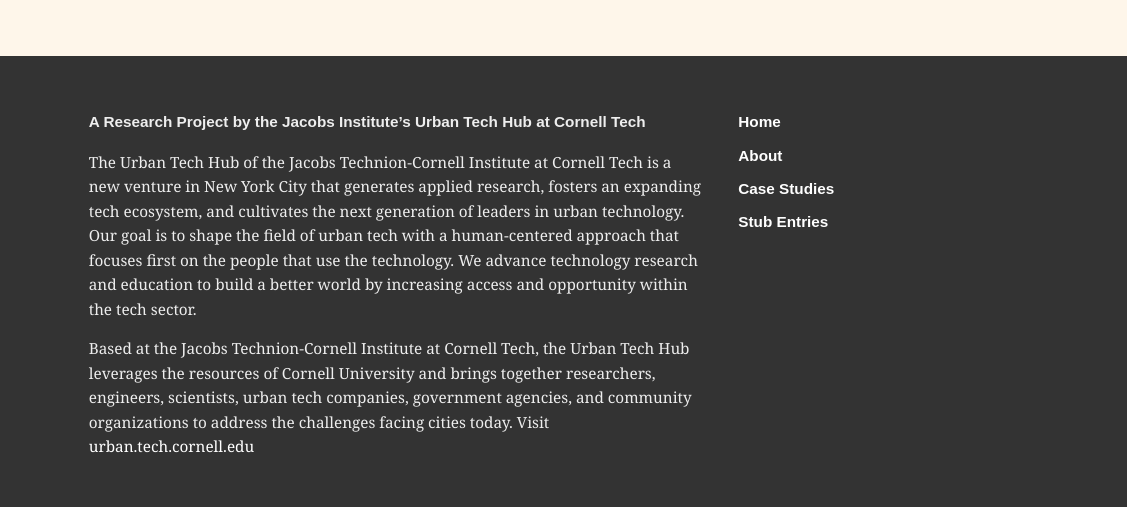
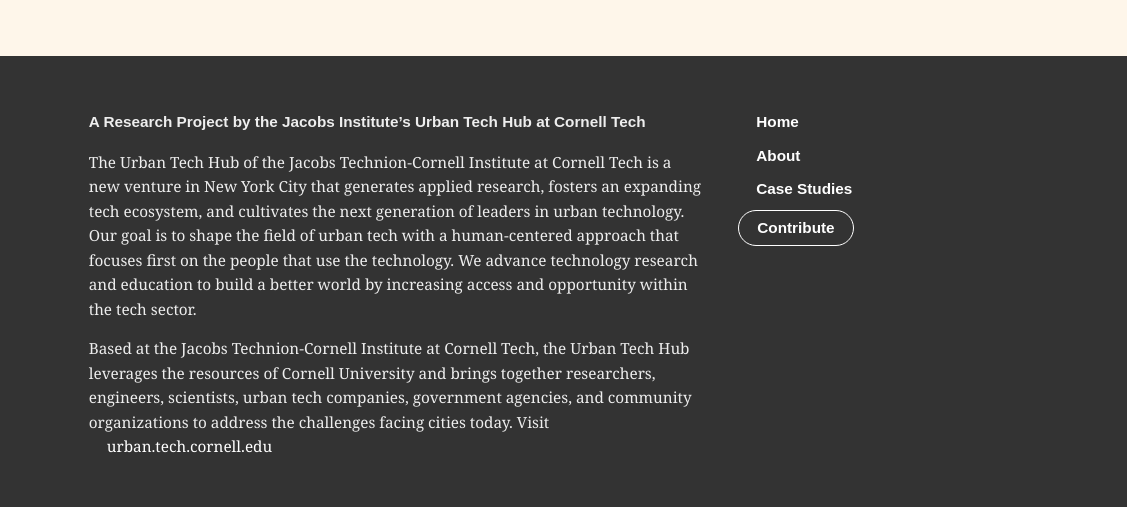
Before and after one commit to Cornell-Tech-Urban-Tech-Hub/atlas-of-urban-tech-gatsby, a Gatsby site: page / in a window 1280 px wide. Shown: the part 1967-2474 px from the top of the page, 153-1280 px from the left. Built offline with nearby package versions, Linux system fonts and the light colour scheme; Gatsby itself is replaced by a stand-in of ours; some packages are replaced by stand-ins of ours.

Commit message:
Update footer.js

```diff
--- a/src/components/footer.js
+++ b/src/components/footer.js
@@ -27,8 +27,26 @@
 
   a:link,
   a:visited {
+    padding: 0rem 1rem;
     color: #fff;
     text-decoration: none;
+  }
+
+  a.footer-button {
+    font-family: "din-2014", sans-serif;
+    padding: 0.25rem 1rem;
+    text-decoration: none;
+    border-radius: 1rem;
+    display: inline-block;
+    color: #fff;
+    border: 1px solid #fff;
+    transition: all 0.25s ease-in-out;
+
+    &:hover {
+      background-color: #fff;
+      color: rgb(51, 51, 51);
+      text-decoration: none;
+    }
   }
 
   h3 {
@@ -97,6 +115,9 @@
     }
   }
 
+  b.footer-button {
+  }
+
   ${below.md} {
     margin-top: 1rem;
     a {
@@ -152,7 +173,9 @@
                 <Link to="/">Home</Link>
                 <Link to="/about">About</Link>
                 <Link to="/cases">Case Studies</Link>
-                <Link to="/stubs">Stub Entries</Link>
+                <Link className="footer-button" to="/prospects">
+                  Contribute
+                </Link>
                 {/* <Link to="/search">Search</Link>
                 <Link to="/privacy">Privacy</Link> */}
               </FooterNav>
```
